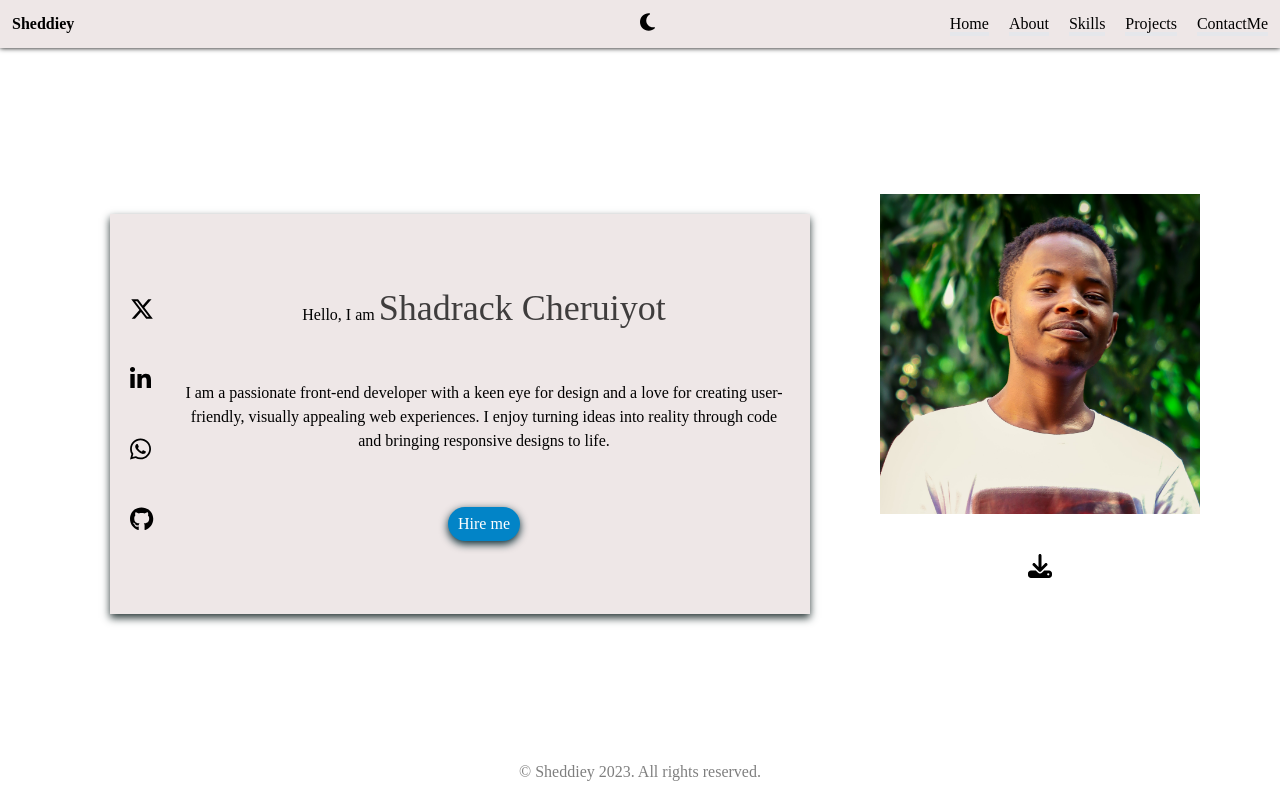
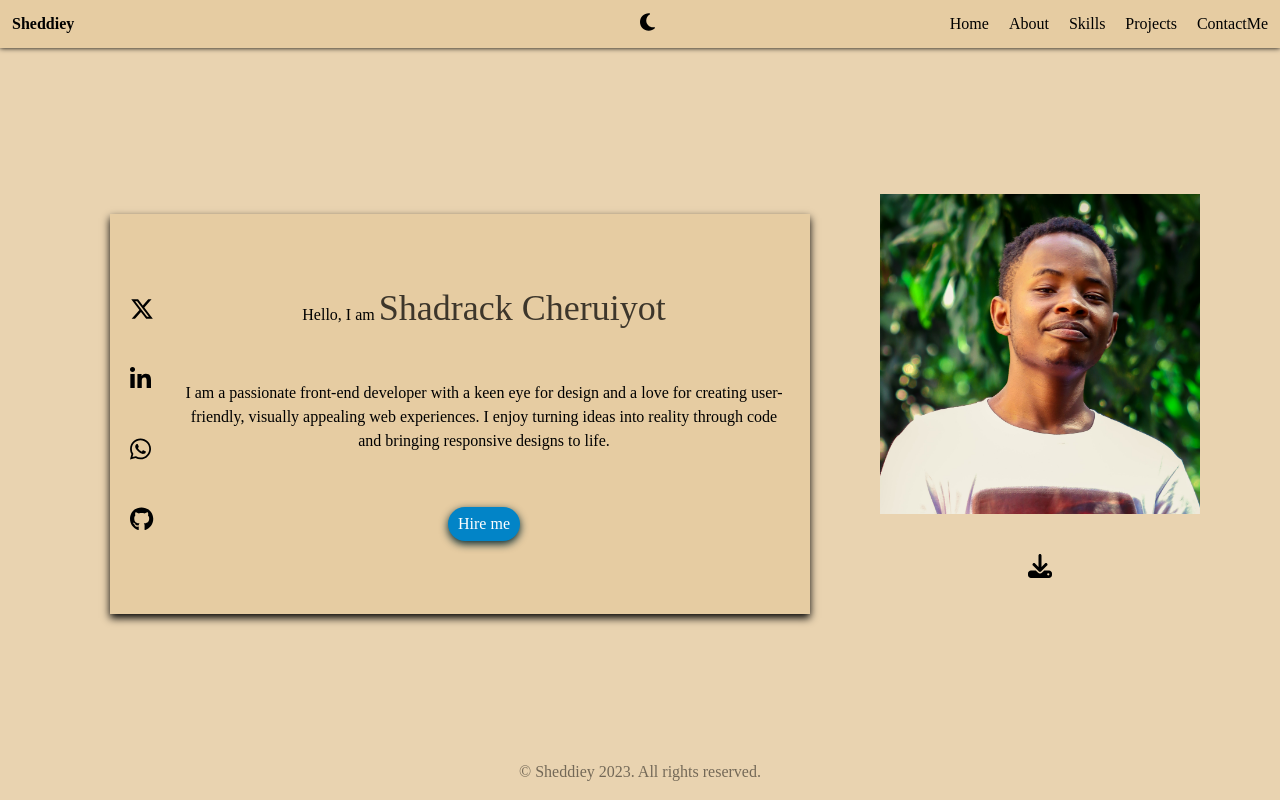
Before and after one commit to Sheddiey/Portfolio, a React (Create React App) app: page / in a window 1280 px wide. Built offline with nearby package versions, Linux system fonts and the light colour scheme.

Commit message:
added darkmode

```diff
--- a/src/Components/ContactMe/ContactMe.jsx
+++ b/src/Components/ContactMe/ContactMe.jsx
@@ -4,10 +4,10 @@ import React, { useRef } from "react";
 import emailjs from "@emailjs/browser";
 
 
-const ContactMe = () => {
+const ContactMe = ({contactMeClass}) => {
   return (
     <div
-      className="card items-center justify-evenly p-5 grid md:flex card"
+      className={contactMeClass}
       id="contact-me"
     >
       <div className=" contact-left order-last grid gap-5">
--- a/src/Components/Main/Main.jsx
+++ b/src/Components/Main/Main.jsx
@@ -7,9 +7,9 @@ import {
   faGithub,
 } from "@fortawesome/free-brands-svg-icons";
 
-export function Home() {
+export function Home({homeClass}) {
   return (
-    <div className="card regal-blue grid md:flex gap-5" id="main">
+    <div className={homeClass} id="main">
       <section className="order-last md:grid md:content-center md:-order-1">
         <Socials />
       </section>
@@ -81,10 +81,10 @@ function Socials() {
   );
 }
 
-export function About() {
+export function About({aboutClass}) {
   return (
     <div
-      className="card regal-blue p-2 grid gap-5 content-center justify-center card text-center"
+      className={aboutClass}
       id="about"
     >
       <h2 className="font-medium text-4xl">About Me</h2>
@@ -104,9 +104,9 @@ export function About() {
   );
 }
 
-export function Skills() {
+export function Skills({skillsClass}) {
   return (
-    <div className="skills p-5 card" id="skills">
+    <div className={skillsClass} id="skills">
       <h2 className="text-4xl font-medium">Proficiencies</h2>
       <ul className="list-none hover:list-disc">
         <li>HTML5</li>
--- a/src/Components/NavBar/NavBar.jsx
+++ b/src/Components/NavBar/NavBar.jsx
@@ -1,20 +1,20 @@
-import { faBars, faMoon, faX } from '@fortawesome/free-solid-svg-icons';
+import { faBars, faMoon, faSun, faX } from '@fortawesome/free-solid-svg-icons';
 import { FontAwesomeIcon } from '@fortawesome/react-fontawesome';
 import React, { useState } from 'react'
 import { Link } from 'react-router-dom';
 
-const NavBar = () => {
+const NavBar = ({toggleDarkMode, navBarClass, isDarkMode}) => {
     const [isToggle, setIsToggle] = useState(false);
     function handleClick() {
       setIsToggle(!isToggle);
     }
 
     return (
-      <nav className=" flex w-screen h-12 regal-blue box-shadow p-3 justify-between">
-        <h2 className="cursor-pointer font-bold hover:text-2xl hover:transition hover:delay-150 duration-300 ease-in-out">
+      <nav className={navBarClass}>
+        <h2 className="cursor-pointer font-bold hover:text-xl hover:transition hover:delay-150 duration-300 ease-in-out">
           <Link to="/">Sheddiey</Link>
         </h2>
-        <FontAwesomeIcon icon={faMoon} className="absolute left-[50%] text-[20px]"/>
+        <FontAwesomeIcon onClick={toggleDarkMode} icon={!isDarkMode ? faMoon : faSun} className="absolute left-[50%] text-[20px] cursor-pointer"/>
         <div
           className={`right-0 w-${
             isToggle ? "60" : "0"
@@ -25,7 +25,7 @@ const NavBar = () => {
               <li key={list.p}>
                 <Link
                   onClick={handleClick}
-                  className="border-b-4 hover:text-sky-600"
+                  className="hover:text-sky-600"
                   to={list.to}
                 >
                   {list.p}
--- a/src/Components/Portfolio/Portfolio.jsx
+++ b/src/Components/Portfolio/Portfolio.jsx
@@ -1,24 +1,58 @@
-import React from 'react'
+import React, { useState } from "react";
 import { About, Home, Skills } from "../Main/Main";
 import { BrowserRouter as Router, Route, Routes } from "react-router-dom";
-import ContactMe from '../ContactMe/ContactMe';
-import NavBar from '../NavBar/NavBar';
-import Projects from '../Projects/Projects';
-import Avatar from '../Avatar/Avatar';
-import Footer from '../Footer/Footer';
+import ContactMe from "../ContactMe/ContactMe";
+import NavBar from "../NavBar/NavBar";
+import Projects from "../Projects/Projects";
+import Avatar from "../Avatar/Avatar";
+import Footer from "../Footer/Footer";
 
 const Portfolio = () => {
+  const [isDarkMode, setIsDarkMode] = useState(false);
+
+  const homeClass = `card regal-blue grid md:flex gap-5 ${
+    isDarkMode ? "dark-theme" : ""
+  }`;
+  const aboutClass = `regal-blue p-2 grid gap-5 content-center justify-center card text-center ${
+    isDarkMode ? "dark-theme" : ""
+  }`;
+  const skillsClass = `skills p-5 card ${isDarkMode ? "dark-theme" : ""}`;
+  const contactMeClass = `card items-center justify-evenly p-5 grid md:flex ${
+    isDarkMode ? "dark-theme" : ""
+  }`;
+  const projectsClass = `card ${isDarkMode ? "dark-theme" : ""}`;
+  const navBarClass = `flex w-screen h-12 regal-blue box-shadow p-3 justify-between ${
+    isDarkMode ? "dark-theme" : ""
+  }`;
+
+  const toggleDarkMode = () => {
+    setIsDarkMode(!isDarkMode);
+    document.body.classList.toggle("dark-theme-body");
+  };
   return (
     <Router>
       <div className="w-screen md:h-screen flex flex-col justify-between ">
-            <NavBar />
+        <NavBar
+          toggleDarkMode={toggleDarkMode}
+          isDarkMode={isDarkMode}
+          navBarClass={navBarClass}
+        />
         <div className="md:flex justify-center grid gap-10">
           <Routes>
-                <Route path="/" Component={Home} />
-                <Route path="/about" Component={About} />
-                <Route path="/skills" Component={Skills} />
-                <Route path="/projects" Component={Projects} />
-                <Route path="/contactMe" Component={ContactMe} />
+            <Route path="/" element={<Home homeClass={homeClass} />} />
+            <Route path="/about" element={<About aboutClass={aboutClass} />} />
+            <Route
+              path="/skills"
+              element={<Skills skillsClass={skillsClass} />}
+            />
+            <Route
+              path="/projects"
+              element={<Projects projectsClass={projectsClass} />}
+            />
+            <Route
+              path="/contactMe"
+              element={<ContactMe contactMeClass={contactMeClass} />}
+            />
           </Routes>
 
           <Avatar />
@@ -27,6 +61,6 @@ const Portfolio = () => {
       </div>
     </Router>
   );
-}
+};
 
-export default Portfolio
+export default Portfolio;
--- a/src/Components/Projects/Projects.jsx
+++ b/src/Components/Projects/Projects.jsx
@@ -4,7 +4,7 @@ import "slick-carousel/slick/slick.css";
 import "slick-carousel/slick/slick-theme.scss";
 import Oningoi_img from "../Assets/sheddie ed.jpg";
 
-const Projects = () => {
+const Projects = ({projectsClass}) => {
   const settings = {
     dots: true,
     infinite: true,
@@ -14,7 +14,7 @@ const Projects = () => {
   };
 
   return (
-    <Slider className="card" {...settings}>
+    <Slider className={projectsClass} {...settings}>
       {projects.map((project, index) => (
         <div key={index}>
           <img className="h-[250px] w-[200px]" src={Oningoi_img} alt={project.title} />
--- a/src/index.css
+++ b/src/index.css
@@ -5,19 +5,36 @@
 
 body {
   font-family: 'Roboto Slab', serif;
+  background-color: hsla(37, 58%, 77%, 0.849);
 }
 .regal-blue {
-  background-color: hsl(0, 16%, 92%);
+  /* background-color: hsl(0, 16%, 92%); */
+  background-color: hsl(37, 58%, 77%);
 }
 .box-shadow {
   box-shadow: 0 0 5px 0 black;
 }
 .card{
   margin-top: 20px;
-  box-shadow: 0 4px 8px 0 hsl(180, 14%, 20%);
+  box-shadow: 0 4px 8px 0 hsl(0, 0%, 1%);
   margin-inline: 30px;
   padding: 20px;
-  background-color: hsl(0, 16%, 92%);
+  /* background-color: hsl(0, 16%, 92%); */
+  background-color: hsl(37, 58%, 77%);
+}
+.card-dark-theme{
+
+}
+.dark-theme{
+  background-color: hsl(207, 26%, 13%);
+  color: white;
+  transition: background-color 0.5s;
+}
+
+.dark-theme-body {
+  background-color: hsl(207, 26%, 17%);
+  color: white;
+  transition: background-color 0.5s;
 }
 @media (min-width: 768px) {
   .card{
```
Lines whose indentation alone changed are shown as unchanged.
